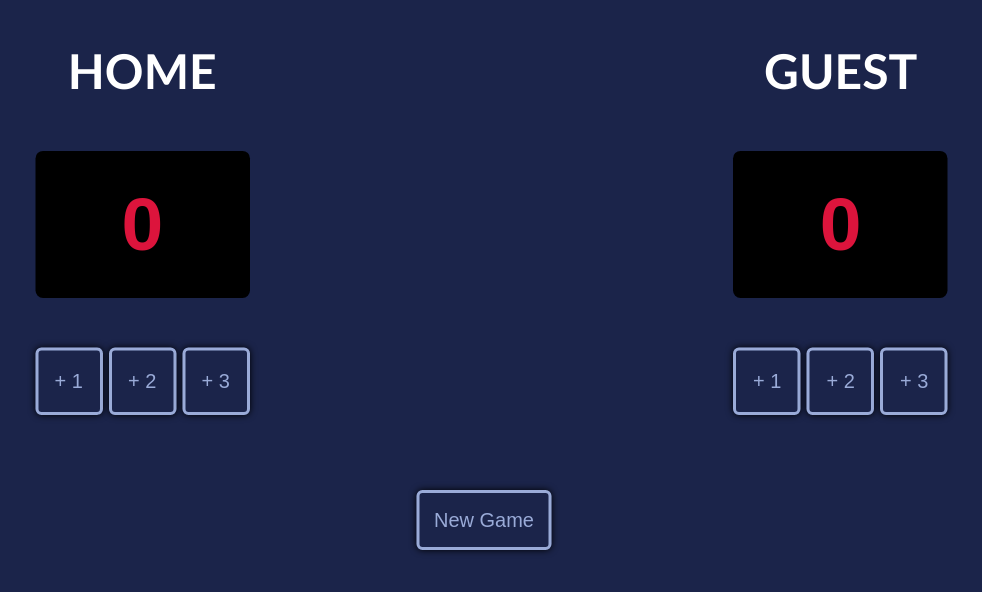
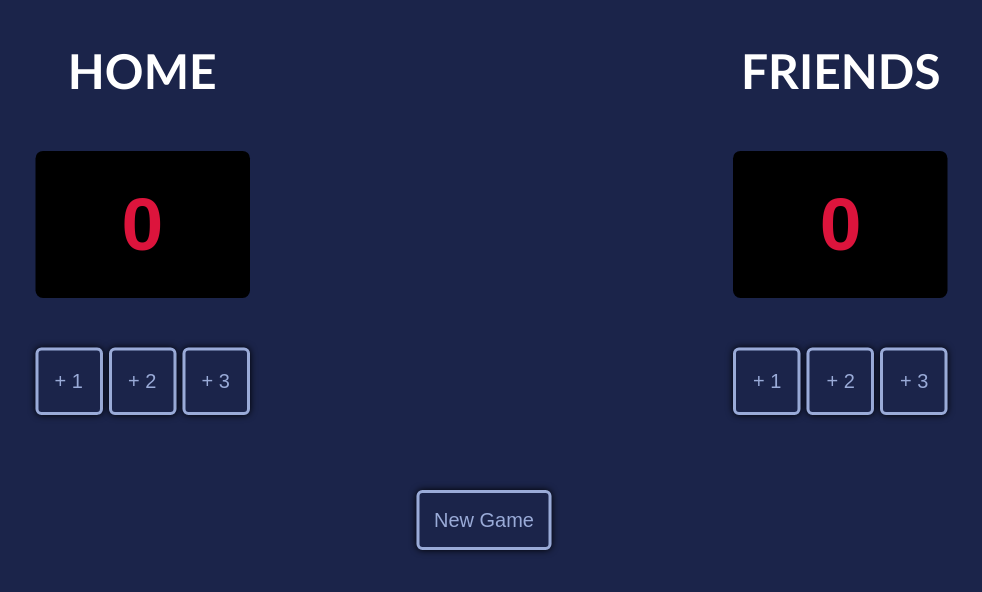
Before and after one commit to premiumderyn/basketball-scoreboard, a plain HTML site: page index.html in a window 1280 px wide. Shown: the top 592 px of the page, without its empty margins (156-1138 px from the left). Drawn offline with Linux system fonts and the light colour scheme; a web font is replaced by a local one.

Commit message:
Update score header

```diff
--- a/index.html
+++ b/index.html
@@ -23,7 +23,7 @@
                 </div>
             </div>
             <div>
-                <h1 class="text-color"> GUEST </h1>
+                <h1 class="text-color"> FRIENDS </h1>
                 <div>
                     <h1  class="scoreStyle" id="score-guest"> 0 </h1>
                 </div>
```
